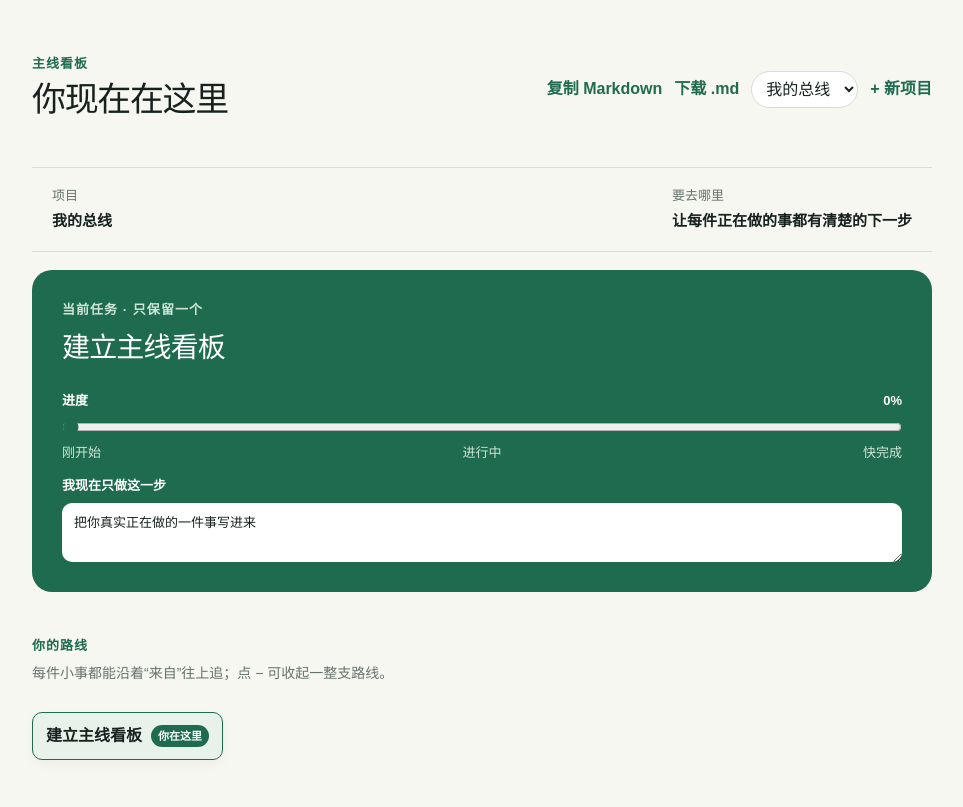
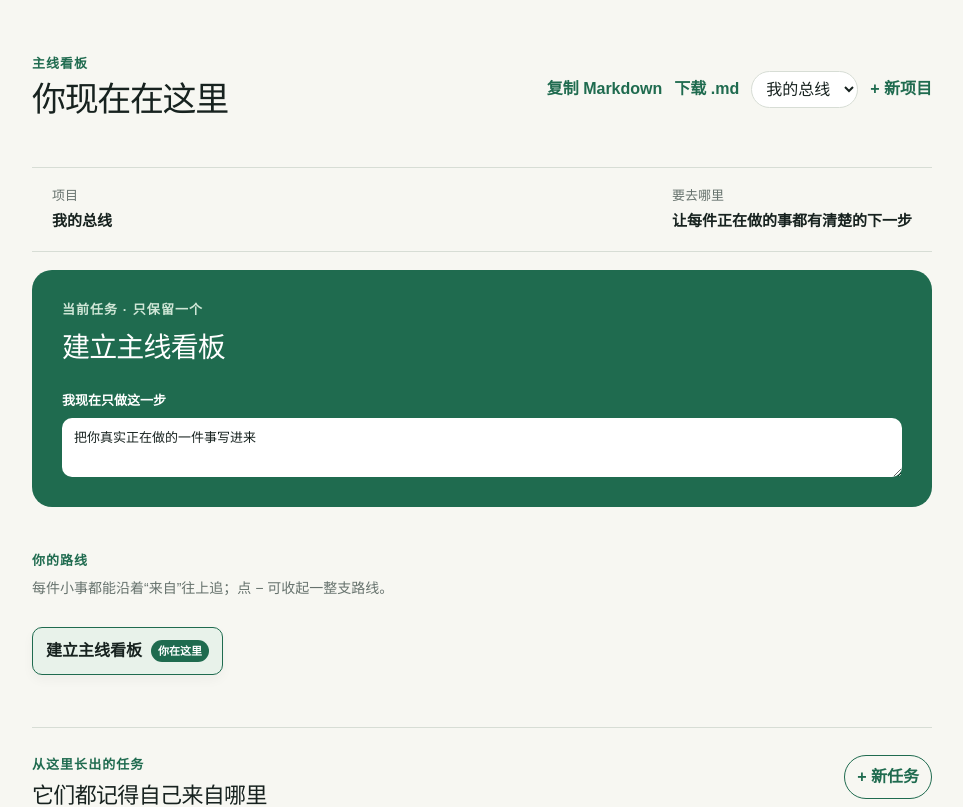
Before and after one commit to Olivya-sxx/mainline-board, a Next.js app: page / in a window 1280 px wide. Shown: the top 807 px of the page, without its empty margins (158-1121 px from the left). Built offline with nearby package versions, Linux system fonts and the light colour scheme.

Commit message:
Remove progress slider and fix return action

```diff
--- a/app/globals.css
+++ b/app/globals.css
@@ -14,7 +14,7 @@ h1, h2, p { margin:0; } h1 { font-size:34px; letter-spacing:-.04em; } h2 { font-
 .orientation { margin:42px 0 18px; padding:18px 20px; border-top:1px solid var(--line); border-bottom:1px solid var(--line); }
 .orientation div { display:grid; gap:5px; } .orientation span, small { color:var(--muted); font-size:13px; } .orientation strong { font-size:15px; }
 .current-card { padding:30px; border:0; border-radius:20px; background:var(--accent); color:#fff; box-shadow:none; } .current-card .eyebrow { color:#cfe6d6; } .current-card h2 { margin:8px 0 22px; font-size:28px; }
-label { display:grid; gap:7px; font-size:13px; font-weight:700; } textarea, input { width:100%; border:1px solid var(--line); border-radius:10px; padding:10px 12px; resize:vertical; color:var(--ink); background:#fff; font-weight:400; }.progress-control { margin-bottom:14px; }.progress-control > span { display:flex; justify-content:space-between; }.progress-control output { color:var(--accent); }.progress-control input { padding:0; accent-color:var(--accent); }.progress-control small { display:flex; justify-content:space-between; color:var(--muted); font-weight:400; }.current-card .progress-control output { color:#fff; }.current-card .progress-control small { color:#cfe6d6; }
+label { display:grid; gap:7px; font-size:13px; font-weight:700; } textarea, input { width:100%; border:1px solid var(--line); border-radius:10px; padding:10px 12px; resize:vertical; color:var(--ink); background:#fff; font-weight:400; }
 .current-card textarea { min-height:54px; border:0; background:rgba(255,255,255,.13); color:#fff; } .current-card .next { margin-top:4px; } .current-card .next textarea { background:#fff; color:var(--ink); }.return-button { margin-top:16px; border:1px solid #cfe6d6; border-radius:999px; padding:9px 12px; color:#fff; background:transparent; font-weight:700; }
 .path { margin:44px 0; }.route-note { margin-top:8px; color:var(--muted); font-size:14px; }.route-tree, .route-tree ul { list-style:none; margin:20px 0 0; padding-left:0; }.route-tree ul { margin:0 0 0 22px; padding-left:22px; border-left:1px solid var(--line); }.route-tree li { position:relative; padding:8px 0; }.route-tree ul > li::before { content:""; position:absolute; top:28px; left:-22px; width:21px; border-top:1px solid var(--line); }.route-row { display:flex; align-items:center; gap:7px; }.collapse-button { width:22px; height:22px; border:1px solid var(--line); border-radius:50%; color:var(--muted); background:var(--card); font-weight:700; line-height:1; }.route-node { display:inline-flex; align-items:center; gap:9px; max-width:100%; border:1px solid var(--line); border-radius:10px; padding:11px 13px; color:var(--ink); background:var(--card); text-align:left; font-weight:700; box-shadow:0 5px 12px rgba(23,34,31,.04); }.route-node.is-current { border-color:var(--accent); background:var(--pale); }.route-node b { color:var(--accent); font-size:17px; }.route-tree .is-done .route-node { color:var(--muted); text-decoration:line-through; }.route-node em { border-radius:999px; padding:3px 7px; color:#fff; background:var(--accent); font-size:11px; font-style:normal; white-space:nowrap; }
 .branches { border-top:1px solid var(--line); padding-top:27px; }.section-heading { align-items:flex-start; }.section-heading h2 { margin-top:4px; }.outline-button { border:1px solid var(--accent); padding:9px 12px; border-radius:999px; white-space:nowrap; }.empty { color:var(--muted); margin-top:20px; }.branch-list { display:grid; gap:10px; margin-top:20px; }.branch { padding:16px; background:var(--card); border-radius:12px; box-shadow:0 5px 12px rgba(23,34,31,.04); }.branch p { font-weight:700; margin-bottom:5px; }.branch button { padding:7px 0; }
--- a/app/page.tsx
+++ b/app/page.tsx
@@ -5,8 +5,6 @@ import { FormEvent, useEffect, useMemo, useState } from "react";
 type Task = {
   id: string;
   title: string;
-  progress?: string;
-  percent?: number;
   next: string;
   status: "current" | "paused" | "done";
   parentId?: string;
@@ -22,7 +20,6 @@ const initialBoard: Board = {
     {
       id: "t1",
       title: "建立主线看板",
-      percent: 0,
       next: "把你真实正在做的一件事写进来",
       status: "current", projectId: "p1",
     },
@@ -36,10 +33,6 @@ type ProjectTask = Task & { projectId: string };
 
 function id() {
   return `${Date.now()}-${Math.random().toString(16).slice(2)}`;
-}
-
-function percentOf(task: Task) {
-  return typeof task.percent === "number" ? Math.max(0, Math.min(100, task.percent)) : 0;
 }
 
 function RouteTree({ task, tasks, currentId, collapsedIds, onSelect, onToggle }: { task: ProjectTask; tasks: ProjectTask[]; currentId: string; collapsedIds: string[]; onSelect: (id: string) => void; onToggle: (id: string) => void }) {
@@ -86,11 +79,7 @@ export default function Home() {
   );
   const projectTasks = board.tasks.filter((task) => task.projectId === board.activeProjectId);
   const routeRoots = projectTasks.filter((task) => !task.parentId || !projectTasks.some((candidate) => candidate.id === task.parentId));
-  const root = useMemo(() => {
-    let node = current;
-    while (node?.parentId) node = board.tasks.find((task) => task.id === node.parentId) ?? node;
-    return node;
-  }, [board.tasks, current]);
+  const parentTask = current?.parentId ? board.tasks.find((task) => task.id === current.parentId) : undefined;
 
   function setCurrent(taskId: string) {
     const ancestors: string[] = [];
@@ -117,20 +106,18 @@ export default function Home() {
     setBoard((old) => ({ ...old, activeProjectId: projectId, activeTaskId: task.id }));
   }
 
-  function finishAndReturn() {
-    if (!current?.parentId) return;
-    const parentId = current.parentId;
+  function finishAndReturn(taskId: string, parentId: string) {
     setBoard((old) => ({
       ...old,
       activeTaskId: parentId,
-      tasks: old.tasks.map((task) => task.id === current.id ? { ...task, status: "done", percent: 100 } : task.id === parentId ? { ...task, status: "current" } : task.status),
+      tasks: old.tasks.map((task) => task.id === taskId ? { ...task, status: "done" } : task.id === parentId ? { ...task, status: "current" } : task.status),
     }));
   }
 
-  function updateCurrent(field: "next" | "percent", value: string | number) {
+  function updateCurrent(value: string) {
     setBoard((old) => ({
       ...old,
-      tasks: old.tasks.map((task) => task.id === old.activeTaskId ? { ...task, [field]: value } : task),
+      tasks: old.tasks.map((task) => task.id === old.activeTaskId ? { ...task, next: value } : task),
     }));
   }
 
@@ -139,7 +126,7 @@ export default function Home() {
       const mark = task.status === "done" ? "x" : " ";
       const currentMark = task.id === current.id ? " ← 你在这里" : "";
       const children = projectTasks.filter((item) => item.parentId === task.id);
-      return [`${"  ".repeat(depth)}- [${mark}] ${task.title}（${percentOf(task)}%）${currentMark}`, ...children.flatMap((child) => taskLine(child, depth + 1))];
+      return [`${"  ".repeat(depth)}- [${mark}] ${task.title}${currentMark}`, ...children.flatMap((child) => taskLine(child, depth + 1))];
     }
     return [`# ${project.name}`, `> 目标：${project.goal || "未填写"}`, "", ...routeRoots.flatMap((task) => taskLine(task, 0)), ""].join("\n");
   }
@@ -178,7 +165,6 @@ export default function Home() {
     const task: Task & { projectId: string } = {
       id: id(), title, parentId: current.id, status: "paused",
       projectId: board.activeProjectId,
-      percent: 0,
       next: "",
     };
     setBoard((old) => ({ ...old, tasks: [...old.tasks, task] }));
@@ -192,7 +178,7 @@ export default function Home() {
     if (!name) return;
     const projectId = id();
     const newProject = { id: projectId, name, goal: String(form.get("goal") || "").trim() };
-    const firstTask = { id: id(), projectId, title: String(form.get("task") || "").trim() || "确定第一步", percent: 0, next: "写下现在要做的第一步", status: "current" as const };
+    const firstTask = { id: id(), projectId, title: String(form.get("task") || "").trim() || "确定第一步", next: "写下现在要做的第一步", status: "current" as const };
     setBoard((old) => ({ ...old, projects: [...old.projects, newProject], tasks: [...old.tasks.map((task) => task.status === "current" ? { ...task, status: "paused" as const } : task), firstTask], activeProjectId: projectId, activeTaskId: firstTask.id }));
     setShowProject(false);
   }
@@ -214,9 +200,8 @@ export default function Home() {
       <section className="current-card">
         <p className="eyebrow">{current.parentId ? "这件事来自上一条线" : "当前任务 · 只保留一个"}</p>
         <h2>{current.title}</h2>
-        <label className="progress-control"><span>进度 <output>{percentOf(current)}%</output></span><input type="range" min="0" max="100" step="5" value={percentOf(current)} onChange={(e) => updateCurrent("percent", Number(e.target.value))} aria-label="任务进度" /><small>刚开始 <span>进行中</span> 快完成</small></label>
-        <label className="next">我现在只做这一步<textarea value={current.next} onChange={(e) => updateCurrent("next", e.target.value)} /></label>
-        {current.parentId && <button className="return-button" onClick={finishAndReturn}>完成并回到「{root?.title}」</button>}
+        <label className="next">我现在只做这一步<textarea value={current.next} onChange={(e) => updateCurrent(e.target.value)} /></label>
+        {current.parentId && parentTask && <button type="button" className="return-button" onClick={() => finishAndReturn(current.id, parentTask.id)}>完成并回到「{parentTask.title}」</button>}
       </section>
 
       <section className="path" aria-label="任务路线">
```
